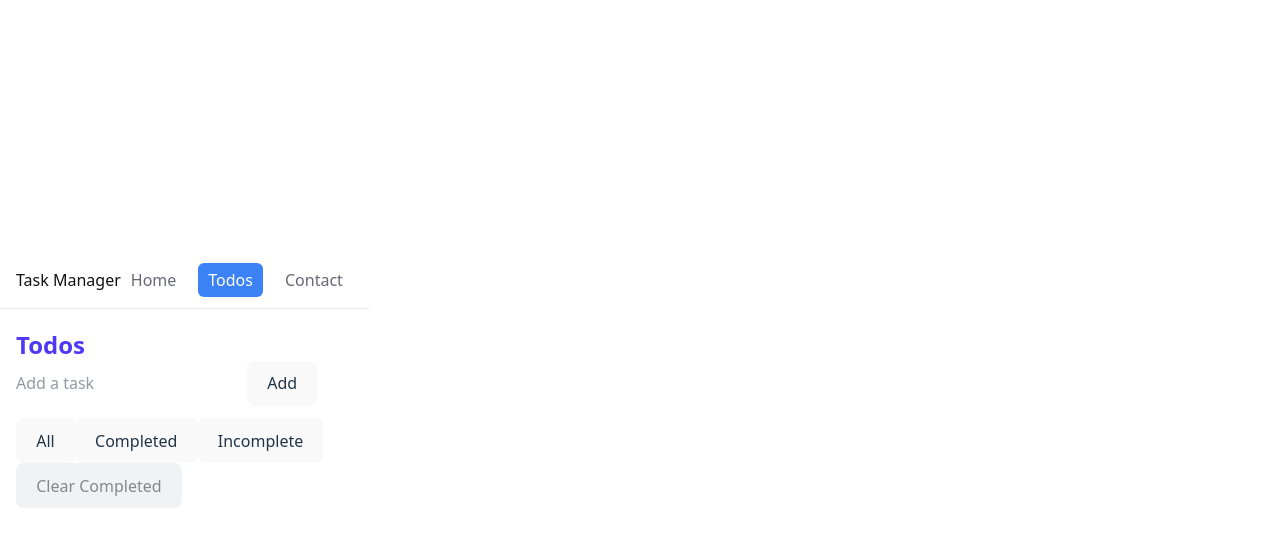
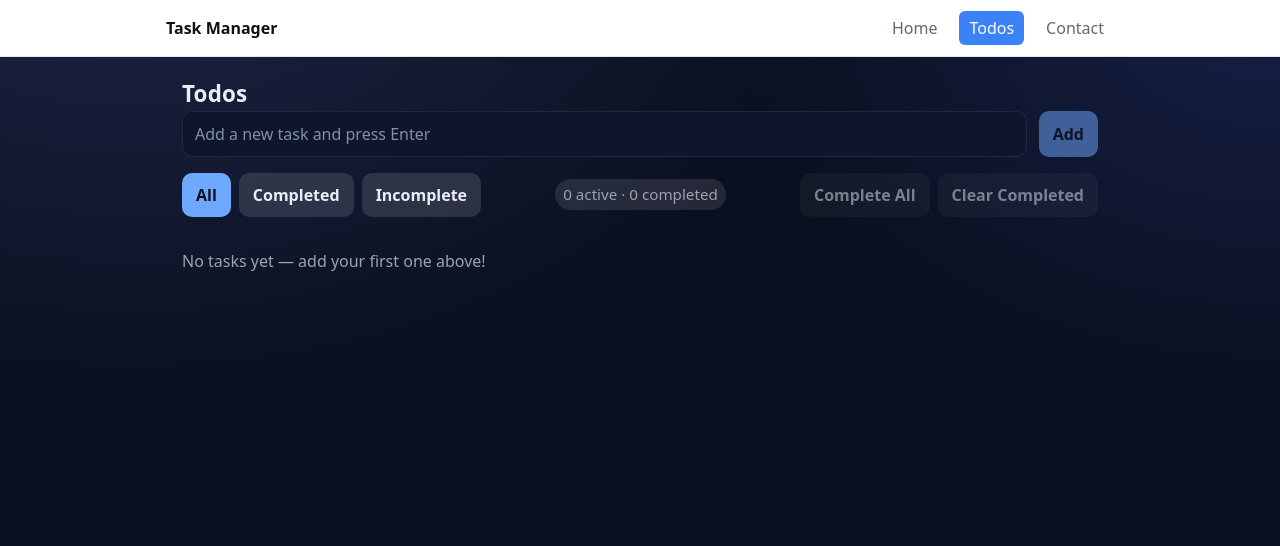
Before and after one commit to csnyder2004/Project03, a React (Vite) app: page /todos in a window 1280 px wide. Shown: the top 546 px of the page. Built offline with nearby package versions, Linux system fonts and the light colour scheme.

Commit message:
removed tailwindcss and added in new features to todos primarily ui features and corresponding css

```diff
--- a/src/index.css
+++ b/src/index.css
@@ -1,76 +1,375 @@
 @import "tailwindcss";
 
 
+/* =========================
+   Global Design System
+   ========================= */
 :root {
-  font-family: system-ui, Avenir, Helvetica, Arial, sans-serif;
-  line-height: 1.5;
-  font-weight: 400;
+  /* palette */
+  --bg: #0b1020;                 /* page background */
+  --card: #121831;               /* surfaces/cards */
+  --card-2: #0f152b;             /* secondary surfaces */
+  --ink: #e9edf7;                /* primary text */
+  --muted: #9aa3b2;              /* secondary text */
+  --brand: #6ea8ff;              /* primary brand blue */
+  --brand-2: #3b82f6;            /* deeper brand */
+  --success: #22c55e;
+  --danger: #ef4444;
+  --warning: #f59e0b;
+  --outline: 0 0 0 3px rgba(110, 168, 255, 0.45);
 
-  color-scheme: light dark;
-  color: rgba(255, 255, 255, 0.87);
-  background-color: #242424;
+  /* radius & shadows */
+  --r-sm: 8px;
+  --r-md: 12px;
+  --r-lg: 16px;
+  --shadow-1: 0 8px 24px rgba(0, 0, 0, 0.25);
+  --shadow-2: 0 16px 48px rgba(0, 0, 0, 0.35);
 
-  font-synthesis: none;
-  text-rendering: optimizeLegibility;
+  /* sizing */
+  --container: 980px;
+  --gap-sm: 8px;
+  --gap: 12px;
+  --gap-lg: 24px;
+
+  /* timing */
+  --t: 180ms;
+}
+
+*,
+*::before,
+*::after { box-sizing: border-box; }
+
+html, body, #root {
+  height: 100%;
+}
+
+body {
+  margin: 0;
+  background: radial-gradient(1200px 800px at 10% -10%, #1c2545, transparent 60%),
+              radial-gradient(1000px 700px at 100% 0%, #162047, transparent 55%),
+              var(--bg);
+  color: var(--ink);
+  font-family: ui-sans-serif, system-ui, -apple-system, Segoe UI, Roboto, Arial, "Apple Color Emoji", "Segoe UI Emoji";
   -webkit-font-smoothing: antialiased;
   -moz-osx-font-smoothing: grayscale;
 }
 
-a {
-  font-weight: 500;
-  color: #646cff;
-  text-decoration: inherit;
+/* Utilities */
+.container {
+  max-width: var(--container);
+  margin: 0 auto;
+  padding: 0 16px;
 }
-a:hover {
-  color: #535bf2;
+.hidden { display: none !important; }
+.center { text-align: center; }
+.muted { color: var(--muted) !important; }
+
+a { color: var(--brand); text-decoration: none; }
+a:hover { text-decoration: underline; }
+
+/* Focus ring */
+:focus-visible {
+  outline: var(--outline);
+  border-radius: 6px;
 }
 
-body {
-  margin: 0;
-  display: flex;
-  place-items: center;
-  min-width: 320px;
-  min-height: 100vh;
+/* =========================
+   Header / Navbar
+   ========================= */
+.top-nav {
+  position: sticky;
+  top: 0;
+  z-index: 50;
+  backdrop-filter: saturate(1.2) blur(6px);
+  background: color-mix(in srgb, var(--bg) 65%, #0a0f1f 35%);
+  border-bottom: 1px solid rgba(255,255,255,0.06);
 }
 
-h1 {
-  font-size: 3.2em;
-  line-height: 1.1;
+.top-nav nav {
+  height: 64px;
+  display: flex;
+  align-items: center;
+  justify-content: space-between;
 }
 
-button {
-  border-radius: 8px;
-  border: 1px solid transparent;
-  padding: 0.6em 1.2em;
-  font-size: 1em;
-  font-weight: 500;
-  font-family: inherit;
-  background-color: #1a1a1a;
-  cursor: pointer;
-  transition: border-color 0.25s;
-}
-button:hover {
-  border-color: #646cff;
-}
-button:focus,
-button:focus-visible {
-  outline: 4px auto -webkit-focus-ring-color;
+.brand a {
+  color: var(--ink);
+  font-weight: 700;
+  font-size: 1.05rem;
+  letter-spacing: 0.2px;
 }
 
-@media (prefers-color-scheme: light) {
-  :root {
-    color: #213547;
-    background-color: #ffffff;
-  }
-  a:hover {
-    color: #747bff;
-  }
-  button {
-    background-color: #f9f9f9;
-  }
+.nav-links {
+  list-style: none;
+  display: flex;
+  gap: 8px;
+  padding: 0; margin: 0;
 }
+
+.nav-links a {
+  display: inline-block;
+  color: var(--muted);
+  padding: 8px 12px;
+  border-radius: 999px;
+  transition: background var(--t), color var(--t), transform var(--t);
+}
+.nav-links a:hover { color: var(--ink); background: rgba(255,255,255,0.08); }
+.nav-links a.active { color: #0b1020; background: var(--brand); transform: translateY(-1px); }
+
+/* =========================
+   Main Layout
+   ========================= */
+.content {
+  padding: 24px 0 40px;
+  display: grid;
+  gap: 20px;
+}
+
+/* Cards / Surfaces */
+.card {
+  background: var(--card);
+  border: 1px solid rgba(255,255,255,0.06);
+  border-radius: var(--r-lg);
+  box-shadow: var(--shadow-1);
+}
+
+/* =========================
+   Buttons
+   ========================= */
+button {
+  font: inherit;
+  border: none;
+  cursor: pointer;
+  padding: 10px 14px;
+  border-radius: 10px;
+  color: #0b1020;
+  background: var(--brand);
+  font-weight: 600;
+  transition: transform var(--t), filter var(--t), background var(--t);
+}
+button:hover { filter: brightness(1.02); transform: translateY(-1px); }
+button:active { transform: translateY(0); }
+button:disabled { opacity: 0.5; cursor: not-allowed; }
+
+button.ghost {
+  background: rgba(255,255,255,0.08);
+  color: var(--ink);
+}
+button.ghost:hover { background: rgba(255,255,255,0.12); }
+
+button.danger {
+  background: color-mix(in srgb, var(--danger) 80%, white 10%);
+  color: #fff;
+}
+button.danger:hover { filter: brightness(1.05); }
+
+button.muted {
+  background: rgba(255,255,255,0.14);
+  color: var(--ink);
+}
+
+/* Badges */
+.badge {
+  display: inline-block;
+  padding: 4px 8px;
+  border-radius: 999px;
+  font-size: 12px;
+  background: rgba(255,255,255,0.1);
+  color: var(--ink);
+}
+
+/* =========================
+   Forms / Inputs
+   ========================= */
+input, textarea, select {
+  width: 100%;
+  color: var(--ink);
+  background: var(--card-2);
+  border: 1px solid rgba(255,255,255,0.08);
+  border-radius: 10px;
+  padding: 10px 12px;
+  transition: border-color var(--t), box-shadow var(--t), background var(--t);
+}
+textarea { resize: vertical; }
+
+input::placeholder, textarea::placeholder { color: #8090aa; }
+input:focus, textarea:focus, select:focus {
+  outline: none;
+  border-color: color-mix(in srgb, var(--brand) 60%, white 10%);
+  box-shadow: var(--outline);
+}
+
+/* Row & grid helpers */
+.row { display: flex; gap: 12px; align-items: center; }
+.grid { display: grid; gap: 12px; }
+.two-col { display: grid; grid-template-columns: 1fr 1fr; gap: 12px; }
+@media (max-width: 720px) { .two-col { grid-template-columns: 1fr; } }
+
+/* =========================
+   Main Menu
+   ========================= */
+.menu-hero {
+  text-align: center;
+  padding: 48px 20px;
+}
+.menu-hero h1 {
+  font-size: clamp(1.6rem, 2.4vw + 1rem, 2.2rem);
+  margin-bottom: 8px;
+}
+.menu-hero p { color: var(--muted); }
+.menu-actions {
+  margin-top: 24px;
+  display: flex;
+  justify-content: center;
+  gap: 12px;
+}
+
+/* =========================
+   Todos Page
+   ========================= */
+h2 {
+  font-size: 1.4rem;
+  font-weight: 700;
+  letter-spacing: .2px;
+}
+
+.todo-wrap {
+  display: grid;
+  gap: 16px;
+}
+
+.todo-input {
+  display: grid;
+  grid-template-columns: 1fr auto;
+  gap: 12px;
+}
+@media (max-width: 520px) {
+  .todo-input { grid-template-columns: 1fr; }
+}
+
+/* Filter bar */
+.filters {
+  display: flex;
+  flex-wrap: wrap;
+  gap: 8px;
+}
+.filters button {
+  background: rgba(255,255,255,0.12);
+  color: var(--ink);
+}
+.filters .active {
+  background: var(--brand);
+  color: #0b1020;
+}
+
+/* List */
+.list {
+  list-style: none;
+  padding: 0;
+  margin: 0;
+  display: grid;
+  gap: 10px;
+}
+
+.item {
+  display: grid;
+  grid-template-columns: 1fr auto;
+  align-items: center;
+  gap: 10px;
+  padding: 12px;
+  border-radius: var(--r-md);
+  background: var(--card);
+  border: 1px solid rgba(255,255,255,0.07);
+  box-shadow: var(--shadow-1);
+  transition: transform var(--t), box-shadow var(--t), background var(--t);
+}
+.item:hover { transform: translateY(-1px); box-shadow: var(--shadow-2); }
+
 .left { display: flex; align-items: center; gap: 10px; }
 .right { display: flex; align-items: center; gap: 8px; }
-button.muted { background: #e5e7eb; color: #111; }
-.edit-input { padding: 6px 8px; border: 1px solid #d1d5db; border-radius: 8px; min-width: 220px; }
-button:disabled { opacity: 0.5; cursor: not-allowed; }
+
+.item input[type="checkbox"] {
+  appearance: none;
+  width: 18px; height: 18px;
+  border-radius: 4px;
+  border: 1px solid rgba(255,255,255,0.25);
+  background: var(--card-2);
+  display: grid;
+  place-items: center;
+  transition: background var(--t), border-color var(--t);
+}
+.item input[type="checkbox"]::after {
+  content: "";
+  width: 10px; height: 10px;
+  transform: scale(0);
+  transition: transform var(--t);
+  background: var(--brand);
+  border-radius: 2px;
+}
+.item input[type="checkbox"]:checked { border-color: var(--brand-2); background: rgba(110,168,255,0.1); }
+.item input[type="checkbox"]:checked::after { transform: scale(1); }
+
+.item label { cursor: pointer; }
+.item label.done { color: var(--muted); text-decoration: line-through; }
+
+/* Edit input inside item */
+.edit-input {
+  min-width: 220px;
+  padding: 8px 10px;
+  border-radius: 8px;
+  background: var(--card-2);
+  border: 1px solid rgba(255,255,255,0.18);
+}
+
+/* Toolbar row (filters + clear button) */
+.toolbar {
+  display: flex;
+  justify-content: space-between;
+  align-items: center;
+  gap: 12px;
+}
+
+.counter {
+  color: var(--muted);
+  font-size: 0.95rem;
+}
+
+/* =========================
+   Contact Page
+   ========================= */
+.contact-wrap {
+  max-width: 680px;
+  margin: 0 auto;
+}
+.contact-card {
+  padding: 18px;
+  border-radius: var(--r-lg);
+  background: var(--card);
+  border: 1px solid rgba(255,255,255,0.08);
+  box-shadow: var(--shadow-1);
+}
+.contact-card h2 { margin-bottom: 6px; }
+.contact-card p.desc { color: var(--muted); margin-bottom: 16px; }
+
+/* Success banner */
+.success {
+  margin-top: 16px;
+  background: color-mix(in srgb, var(--success) 20%, transparent 80%);
+  color: #d9ffea;
+  border: 1px solid color-mix(in srgb, var(--success) 45%, transparent 55%);
+  padding: 12px 14px;
+  border-radius: 10px;
+  text-align: center;
+}
+
+/* =========================
+   Footer (optional)
+   ========================= */
+.footer {
+  margin-top: 24px;
+  padding: 18px 0 36px;
+  color: var(--muted);
+  text-align: center;
+  font-size: 0.95rem;
+  border-top: 1px dashed rgba(255,255,255,0.08);
+}
--- a/src/pages/Todos.jsx
+++ b/src/pages/Todos.jsx
@@ -1,15 +1,17 @@
-import { useEffect, useState } from "react";
+// src/pages/Todos.jsx
+import { useEffect, useMemo, useState } from "react";
 
 const STORAGE_KEY = "todos:v1";
 
 export default function Todos() {
+  // ---------------- State ----------------
   const [todos, setTodos] = useState([]);
   const [newTodo, setNewTodo] = useState("");
-  const [filter, setFilter] = useState("all");
+  const [filter, setFilter] = useState("all"); // "all" | "completed" | "incomplete"
   const [editingId, setEditingId] = useState(null);
   const [editingText, setEditingText] = useState("");
 
-  // Load once
+  // ---------------- Persistence ----------------
   useEffect(() => {
     try {
       const saved = JSON.parse(localStorage.getItem(STORAGE_KEY) || "[]");
@@ -17,18 +19,33 @@ export default function Todos() {
     } catch {}
   }, []);
 
-  // Save on change
   useEffect(() => {
     localStorage.setItem(STORAGE_KEY, JSON.stringify(todos));
   }, [todos]);
 
+  // ---------------- Derived counts ----------------
+  const { activeCount, completedCount } = useMemo(() => {
+    let active = 0;
+    let done = 0;
+    for (const t of todos) (t.done ? done++ : active++);
+    return { activeCount: active, completedCount: done };
+  }, [todos]);
+
+  const allDone = todos.length > 0 && completedCount === todos.length;
+
+  // ---------------- CRUD actions ----------------
   const addTodo = () => {
-    if (!newTodo.trim()) return;
+    const text = newTodo.trim();
+    if (!text) return;
     setTodos((prev) => [
       ...prev,
-      { id: Date.now(), text: newTodo.trim(), done: false },
+      { id: Date.now(), text, done: false },
     ]);
     setNewTodo("");
+  };
+
+  const onNewTodoKeyDown = (e) => {
+    if (e.key === "Enter") addTodo();
   };
 
   const toggleTodo = (id) => {
@@ -45,7 +62,17 @@ export default function Todos() {
     }
   };
 
-  // Edit handlers
+  const clearCompleted = () => {
+    if (completedCount === 0) return;
+    setTodos((prev) => prev.filter((t) => !t.done));
+  };
+
+  const toggleAll = () => {
+    const shouldCompleteAll = !allDone; // if not all done, complete all; else uncheck all
+    setTodos((prev) => prev.map((t) => ({ ...t, done: shouldCompleteAll })));
+  };
+
+  // ---------------- Edit handlers ----------------
   const startEdit = (todo) => {
     setEditingId(todo.id);
     setEditingText(todo.text);
@@ -71,66 +98,88 @@ export default function Todos() {
     if (e.key === "Escape") cancelEdit();
   };
 
-  // --- NEW: clear completed ---
-  const completedCount = todos.filter(t => t.done).length;
-  const clearCompleted = () => {
-    if (completedCount === 0) return;
-    setTodos(prev => prev.filter(t => !t.done));
-  };
+  // ---------------- Filtering ----------------
+  const visible = useMemo(() => {
+    if (filter === "completed") return todos.filter((t) => t.done);
+    if (filter === "incomplete") return todos.filter((t) => !t.done);
+    return todos;
+  }, [todos, filter]);
 
-  const visible = todos.filter((t) =>
-    filter === "all" ? true : filter === "completed" ? t.done : !t.done
-  );
+  // ---------------- Render ----------------
+  return (
+    <div className="container">
+      <h2>Todos</h2>
 
-  return (
-    <div>
-      <h2 className="text-2xl font-semibold text-indigo-600">Todos</h2>
-
-      <div className="row">
+      <div className="todo-wrap">
+        {/* Input row */}
+        <div className="todo-input">
           <input
             value={newTodo}
             onChange={(e) => setNewTodo(e.target.value)}
-          placeholder="Add a task"
+            onKeyDown={onNewTodoKeyDown}
+            placeholder="Add a new task and press Enter"
             aria-label="New task"
           />
-        <button onClick={addTodo}>Add</button>
+          <button onClick={addTodo} disabled={!newTodo.trim()}>
+            Add
+          </button>
         </div>
 
-      <div className="row" style={{ justifyContent: "space-between", marginTop: 12 }}>
-        <div className="filters">
+        {/* Toolbar: filters, counters, bulk actions */}
+        <div className="toolbar">
+          <div className="filters" role="tablist" aria-label="Filter todos">
             <button
               className={filter === "all" ? "active" : ""}
               onClick={() => setFilter("all")}
+              role="tab"
+              aria-selected={filter === "all"}
             >
               All
             </button>
             <button
               className={filter === "completed" ? "active" : ""}
               onClick={() => setFilter("completed")}
+              role="tab"
+              aria-selected={filter === "completed"}
             >
               Completed
             </button>
             <button
               className={filter === "incomplete" ? "active" : ""}
               onClick={() => setFilter("incomplete")}
+              role="tab"
+              aria-selected={filter === "incomplete"}
             >
               Incomplete
             </button>
           </div>
 
-        {/* NEW: Clear Completed */}
+          <div className="counter badge">
+            {activeCount} active · {completedCount} completed
+          </div>
+
+          <div style={{ display: "flex", gap: 8 }}>
+            <button className="ghost" onClick={toggleAll} disabled={todos.length === 0}>
+              {allDone ? "Uncheck All" : "Complete All"}
+            </button>
             <button
-          className="muted"
+              className="ghost"
               onClick={clearCompleted}
               disabled={completedCount === 0}
               aria-disabled={completedCount === 0}
-          title={completedCount === 0 ? "No completed tasks to clear" : `Clear ${completedCount} completed`}
+              title={
+                completedCount === 0
+                  ? "No completed tasks to clear"
+                  : `Clear ${completedCount} completed`
+              }
             >
               Clear Completed {completedCount > 0 ? `(${completedCount})` : ""}
             </button>
           </div>
+        </div>
 
-      <ul className="list">
+        {/* List */}
+        <ul className="list" aria-live="polite">
           {visible.map((todo) => (
             <li key={todo.id} className="item">
               <div className="left">
@@ -138,7 +187,9 @@ export default function Todos() {
                   type="checkbox"
                   checked={todo.done}
                   onChange={() => toggleTodo(todo.id)}
-                aria-label={`Mark ${todo.text} ${todo.done ? "incomplete" : "complete"}`}
+                  aria-label={`Mark "${todo.text}" ${
+                    todo.done ? "incomplete" : "complete"
+                  }`}
                 />
 
                 {editingId === todo.id ? (
@@ -152,22 +203,36 @@ export default function Todos() {
                     aria-label="Edit task text"
                   />
                 ) : (
-                <label className={todo.done ? "done" : ""}>{todo.text}</label>
+                  <label
+                    className={todo.done ? "done" : ""}
+                    onDoubleClick={() => startEdit(todo)}
+                    title="Double-click to edit"
+                  >
+                    {todo.text}
+                  </label>
                 )}
               </div>
 
               <div className="right">
                 {editingId === todo.id ? (
                   <>
-                  <button className="muted" onClick={saveEdit}>Save</button>
-                  <button className="muted" onClick={cancelEdit}>Cancel</button>
+                    <button className="muted" onClick={saveEdit}>
+                      Save
+                    </button>
+                    <button className="muted" onClick={cancelEdit}>
+                      Cancel
+                    </button>
                   </>
                 ) : (
                   <>
                     <button className="muted" onClick={() => startEdit(todo)}>
                       Edit
                     </button>
-                  <button className="danger" onClick={() => removeTodo(todo.id)}>
+                    <button
+                      className="danger"
+                      onClick={() => removeTodo(todo.id)}
+                      aria-label={`Delete "${todo.text}"`}
+                    >
                       Delete
                     </button>
                   </>
@@ -176,6 +241,12 @@ export default function Todos() {
             </li>
           ))}
         </ul>
+
+        {/* Empty state */}
+        {todos.length === 0 && (
+          <p className="muted">No tasks yet — add your first one above!</p>
+        )}
+      </div>
     </div>
   );
 }
```
Lines whose indentation alone changed are shown as unchanged.
